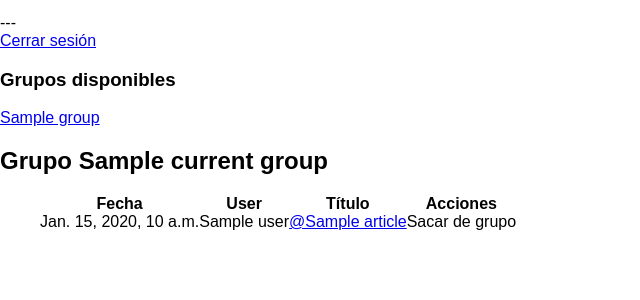
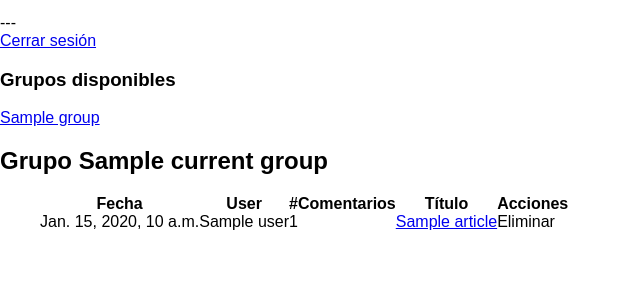
Before and after one commit to finiteautomata/hatespeech-selection, a Django app: template groups/templates/groups/show.html in a window 1280 px wide. Shown: the part 180-480 px from the top of the page, without its empty margins (0-640 px from the left). Run offline with Django 3.2, Linux system fonts and the light colour scheme; a user stored in the database is signed in; tables that the repository leaves empty hold one stand-in row (values such as "Sample post"); the template is opened without the code that fills it: most values are stand-ins (such as "Sample title", 1, 10 or a date in 2020).

Commit message:
Show number of comments

```diff
--- a/groups/templates/groups/show.html
+++ b/groups/templates/groups/show.html
@@ -31,6 +31,7 @@
   <thead>
       <th> Fecha </th>
       <th> User </th>
+      <th> #Comentarios </th>
       <th> Título </th>
       <th> Acciones </th>
   </thead>
@@ -39,11 +40,12 @@
 <tr>
   <td> {{article.created_at}}  </td>
   <td> {{article.user}} </td>
-  <td> <a href="{% url 'articles:show' article.slug %}">@{{article.title}} </a> </td>
+  <td> {{article.comments | length }} </td>
+  <td> <a href="{% url 'articles:show' article.slug %}">{{article.title}} </a> </td>
   <td>
     {% if user.is_superuser %}
       <a class="delete-from-group button" data-group-name="{{current_group.name}}" data-article-id="{{article.id}}" onclick="deleteFromGroup(this)">
-        Sacar de grupo
+        Eliminar
       </a>
     {% endif %}
   </td>
```
Also changed, not shown: 1 other file.
